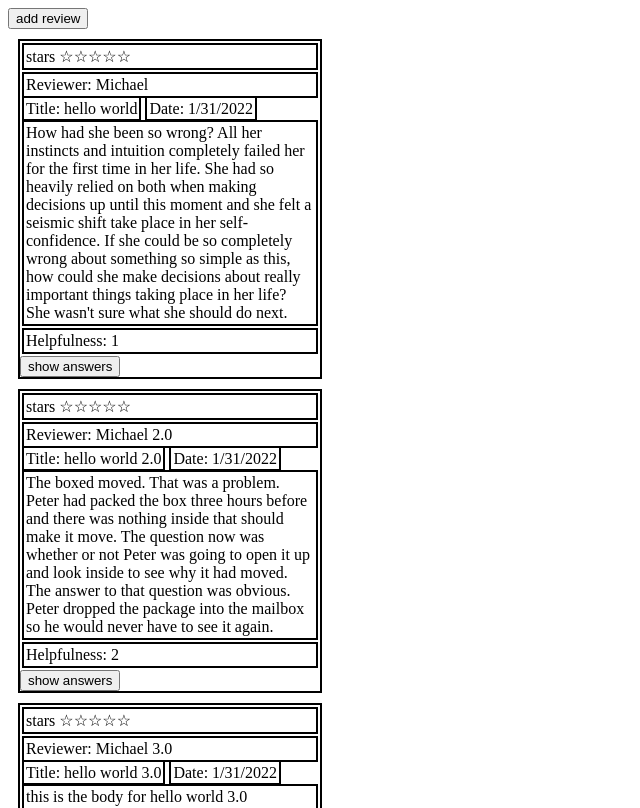
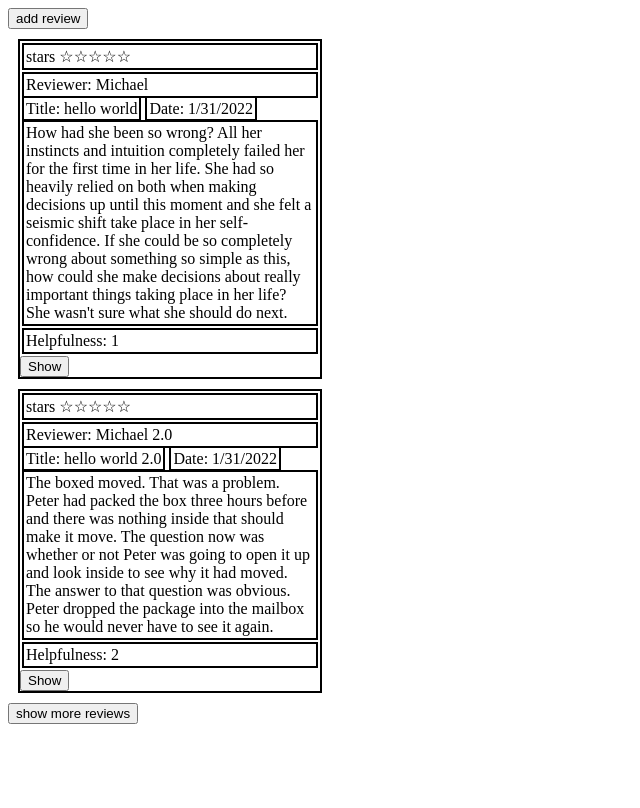
Before and after one commit to brettqlynk/FunHorseToyBoutique, a React app: page /product/1 in a window 1280 px wide. Shown: the top 808 px of the page, without its empty margins (0-640 px from the left). Built offline with nearby package versions, Linux system fonts and the light colour scheme; the HTML template or start-up script is replaced by a standard one.

Commit message:
feat: working dynamic render of additional reviews

```diff
--- a/client/src/component/Reviews/IndividualReview.jsx
+++ b/client/src/component/Reviews/IndividualReview.jsx
@@ -1,4 +1,4 @@
-import React, { useState } from 'react';
+import React, { useState, useEffect } from 'react';
 import ReactDOM from 'react-dom';
 import styles from './IndividualReview.styles.css';
 import data from '../Reviews/FakeReviewData.js';
@@ -6,6 +6,16 @@ import Answers from '../Reviews/Answers.jsx';
 
 const IndividualReview = ({ review }) => {
   const [answers, showAnswers] = useState(false);
+  const [buttonString, setButtonString] = useState(null);
+
+  useEffect(() => {
+    if (answers === false) {
+      setButtonString('Show');
+    } else {
+      setButtonString('Hide');
+    }
+  }, [answers]);
+
   return (
     <div className={styles.review}>
       <div className={styles.reviewRatings}>stars ☆☆☆☆☆</div>
@@ -14,8 +24,9 @@ const IndividualReview = ({ review }) => {
       <span className={styles.reviewDate}>Date: {review.date}</span>
       <div className={styles.reviewBody}>{review.body}</div>
       <div className={styles.reviewHelpful}>Helpfulness: {review.helpful}</div>
-      <button onClick={() => showAnswers(!answers)}>show answers</button>
+
       {answers === true && <Answers answers={review.answers} />}
+      <button onClick={() => showAnswers(!answers)}>{buttonString}</button>
     </div>
   );
 };
--- a/client/src/component/Reviews/Reviews.jsx
+++ b/client/src/component/Reviews/Reviews.jsx
@@ -8,19 +8,30 @@ import ReviewForm from '../Reviews/ReviewForm.jsx';
 
 const Reviews = () => {
   const [reviewData, setReviewData] = useState(null);
-  const [reviewCount, setReviewCount] = useState(5);
+  const [reviewSubData, setReviewSubData] = useState(null);
+  const [reviewCount, setReviewCount] = useState(2);
 
   useEffect(() => {
     setReviewData(data);
+    setReviewSubData(data.reviews.slice(0, 5));
   }, []);
+
+  useEffect(() => {
+    setReviewSubData(data.reviews.slice(0, reviewCount));
+  }, [reviewCount]);
 
   return (
     <div>
       <ReviewForm />
-      {reviewData !== null &&
-        reviewData.reviews.map((review) => (
-          <IndividualReview review={review} />
+      {reviewSubData !== null &&
+        reviewSubData.map((review) => (
+          <span>
+            <IndividualReview review={review} />
+          </span>
         ))}
+      <button onClick={() => setReviewCount(reviewCount + 2)}>
+        show more reviews
+      </button>
     </div>
   );
 };
```
